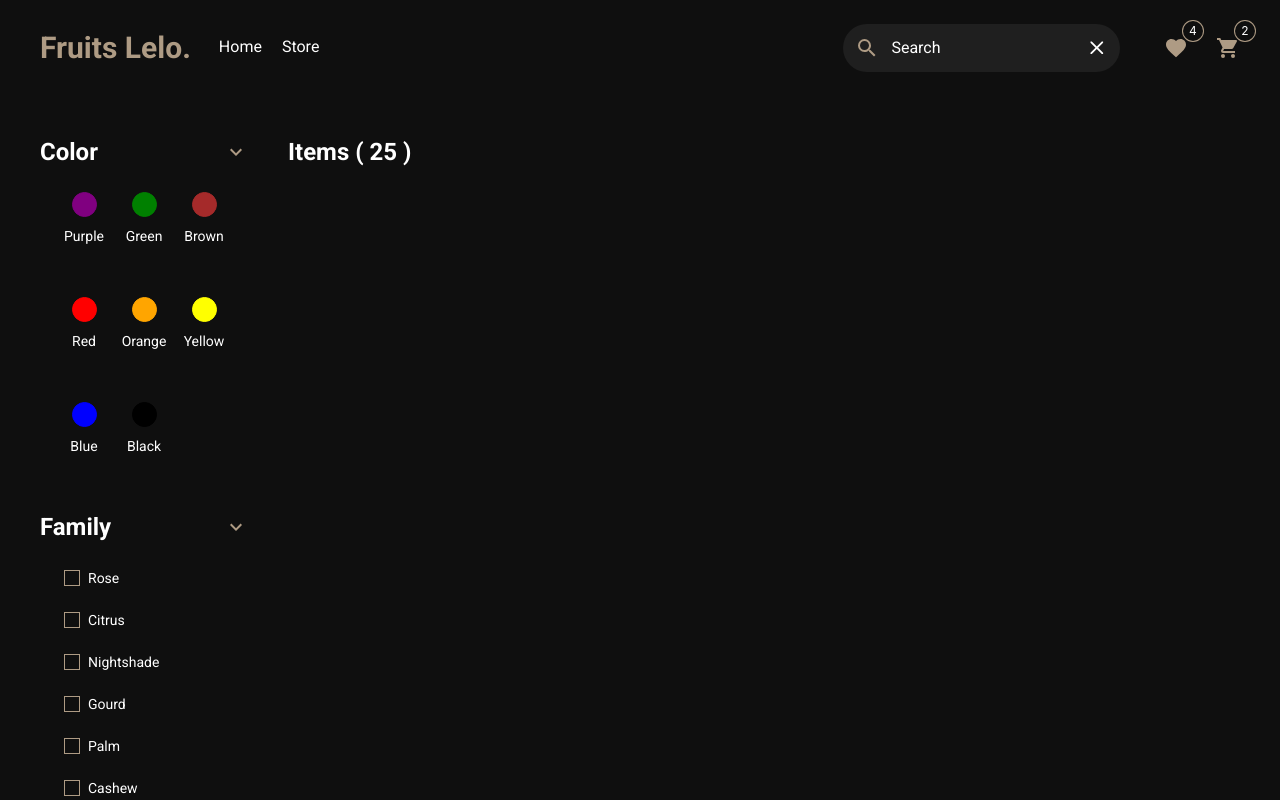
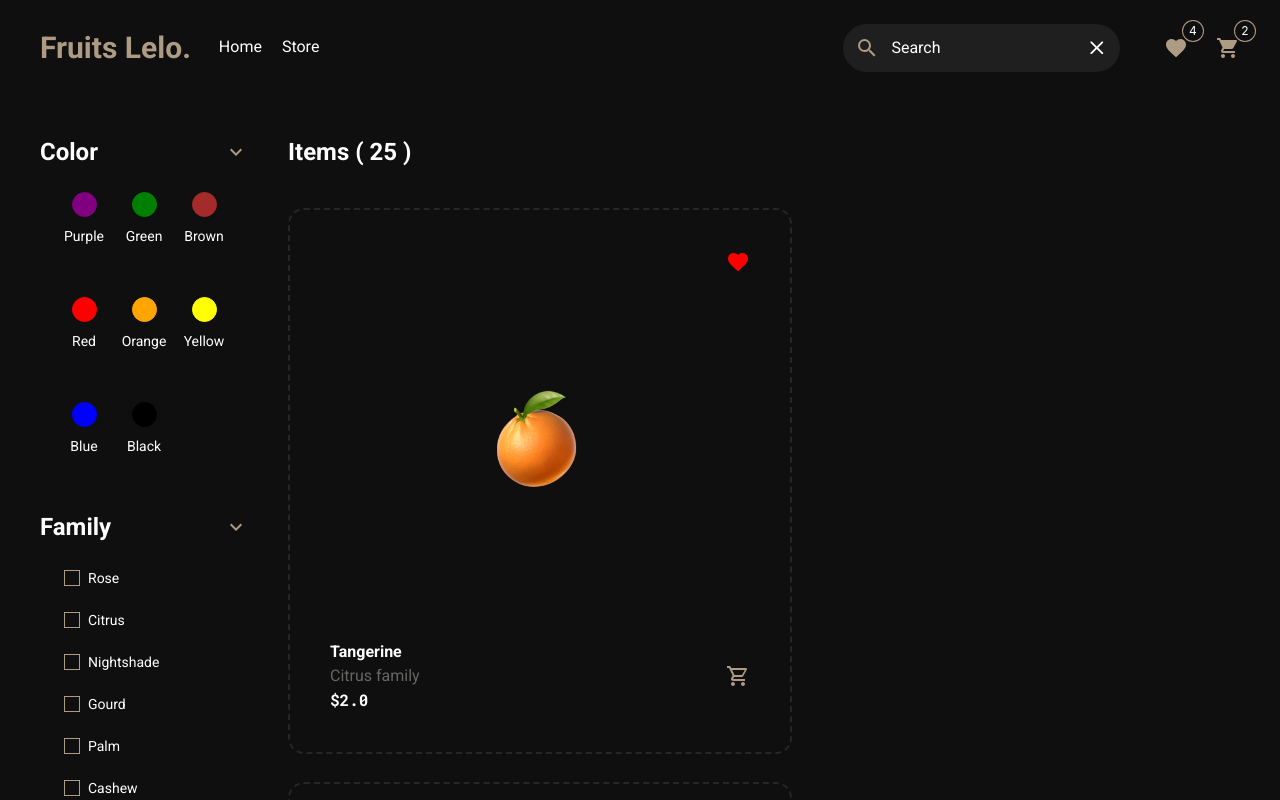
Before and after one commit to Hriday2406/fruits-lelo, a React (Vite) app: page /store in a window 1280 px wide. Shown: the top 800 px of the page. Built offline with nearby package versions, Linux system fonts and the light colour scheme.

Commit message:
Store Page Styling v1.0 - Add Aside functionality - Add fruit cards - Filtering not working - Search not working - Favourite page not working - Aside closing animation not working

```diff
--- a/src/components/Product.jsx
+++ b/src/components/Product.jsx
@@ -47,11 +47,6 @@ export default function Product() {
     return false;
   }
 
-  function isFav(id) {
-    for (let i in favs) if (favs[i] == id) return true;
-    return false;
-  }
-
   function getQty(id) {
     for (let i in cart) if (cart[i].fruitId == id) return cart[i].count;
     return 1;
@@ -59,7 +54,7 @@ export default function Product() {
 
   useEffect(() => {
     if (isInCart(fruit.id)) setQty(getQty);
-    if (isFav(fruit.id)) setFav(true);
+    if (favs.includes(fruit.id)) setFav(true);
   }, []);
 
   return (
@@ -87,7 +82,7 @@ export default function Product() {
             setFav(!fav);
             setFavs((prev) => {
               const newArr = [...prev];
-              if (isFav(fruit.id)) {
+              if (favs.includes(fruit.id)) {
                 for (let i in newArr)
                   if (favs[i] == fruit.id) newArr.splice(i, 1);
                 return newArr;
--- a/src/components/Store.jsx
+++ b/src/components/Store.jsx
@@ -1,25 +1,46 @@
 import Icon from "@mdi/react";
-import { mdiChevronDown, mdiChevronUp, mdiWindowClose } from "@mdi/js";
+import {
+  mdiChevronDown,
+  mdiChevronUp,
+  mdiWindowClose,
+  mdiHeart,
+  mdiHeartOutline,
+  mdiCartOutline,
+  mdiCart,
+} from "@mdi/js";
 import { Checkbox, ConfigProvider } from "antd";
-import { useState } from "react";
+import { useContext, useEffect, useState } from "react";
+import {
+  COLOROPTIONS,
+  FAMILYOPTIONS,
+  FRUITS,
+  VITAMINSOPTIONS,
+} from "../utils/constants";
+import { CartContext, FavContext } from "./App";
+import { Link } from "react-router-dom";
 
-function Tags({ text, onClick }) {
+function Tags({ text, setFilters }) {
+  let textToDisplay = text.length <= 2 ? "Vitamin " + text : text;
   return (
     <div className="flex select-none items-center gap-1 rounded-full bg-accent px-3 py-1 font-mono text-xs font-black text-black">
-      <span className="">{text}</span>
+      <span className="">{textToDisplay}</span>
       <Icon
         path={mdiWindowClose}
         size={0.6}
         className="cursor-pointer transition-all hover:scale-150"
         onClick={() => {
-          console.log("test");
+          setFilters((prev) => {
+            const newFilters = [...prev];
+            newFilters.splice(newFilters.indexOf(text), 1);
+            return newFilters;
+          });
         }}
       />
     </div>
   );
 }
 
-function ColorCheckBox({ color }) {
+function ColorCheckBox({ color, onClick }) {
   return (
     <ConfigProvider
       theme={{
@@ -38,6 +59,7 @@ function ColorCheckBox({ color }) {
       <Checkbox
         className="flex w-1/4 flex-col items-center justify-center gap-2"
         value={color}
+        onClick={onClick}
       >
         {color}
       </Checkbox>
@@ -45,54 +67,42 @@ function ColorCheckBox({ color }) {
   );
 }
 
-function Aside() {
-  const colorOptions = [
-    "Purple",
-    "Green",
-    "Brown",
-    "Red",
-    "Orange",
-    "Yellow",
-    "Blue",
-    "Black",
-  ];
-  const familyOptions = [
-    { label: "Rose", value: "Rose" },
-    { label: "Citrus", value: "Citrus" },
-    { label: "Nightshade", value: "Nightshade" },
-    { label: "Gourd", value: "Gourd" },
-    { label: "Palm", value: "Palm" },
-    { label: "Cashew", value: "Cashew" },
-    { label: "Berry", value: "Berry" },
-    { label: "Laurel", value: "Laurel" },
-    { label: "Other", value: "Other" },
-  ];
-  const vitaminsOptions = [
-    { label: "Vitamin C", value: "C" },
-    { label: "Vitamin A", value: "A" },
-    { label: "Vitamin K", value: "K" },
-    { label: "Vitamin E", value: "E" },
-    { label: "Vitamin B6", value: "B6" },
-  ];
-
-  const [filters, setFilters] = useState([]);
+function Aside({ filters, setFilters }) {
+  const [colors, setColors] = useState([]);
   const [families, setFamilies] = useState([]);
+  const [vitamins, setVitamins] = useState([]);
   const [isColorOpen, setIsColorOpen] = useState(true);
   const [isFamilyOpen, setIsFamilyOpen] = useState(true);
   const [isVitaminOpen, setIsVitaminOpen] = useState(true);
 
+  function handleColorChange(e) {
+    let val = e.target.value;
+    const newColors = [...colors];
+    if (newColors.indexOf(val) == -1) newColors.push(val);
+    else newColors.splice(newColors.indexOf(val), 1);
+    setColors(newColors);
+  }
   function handleFamilyChange(checkedValues) {
-    console.log(checkedValues);
+    const newValues = [...checkedValues];
+    if (families.length != 0)
+      newValues.splice(newValues.indexOf(families[0]), 1);
+    setFamilies(newValues);
   }
   function handleVitaminsChange(checkedValues) {
-    console.log(checkedValues);
+    setVitamins(checkedValues);
   }
 
+  useEffect(() => {
+    setFilters(colors.concat(families).concat(vitamins));
+  }, [colors, families, vitamins]);
+
   return (
-    <div className="w-72 p-10">
+    <div className="w-72 shrink-0 p-10">
       <div className="">
         <div className="flex items-center justify-between bg-bg">
-          <h1 className="text-2xl font-bold">Color</h1>
+          <h1 className="text-2xl font-bold">
+            Color {colors.length > 0 ? `(${colors.length})` : ""}
+          </h1>
           <Icon
             path={isColorOpen ? mdiChevronDown : mdiChevronUp}
             size={1}
@@ -106,16 +116,22 @@ function Aside() {
         <div
           className={`m-6 origin-top transition-all duration-500 ${isColorOpen ? "" : "scale-y-0"}`}
         >
-          <Checkbox.Group onChange={handleFamilyChange} className="flex gap-5">
-            {colorOptions.map((color, index) => (
-              <ColorCheckBox color={color} key={color + index} />
+          <Checkbox.Group className="flex gap-5">
+            {COLOROPTIONS.map((color, index) => (
+              <ColorCheckBox
+                color={color}
+                onClick={handleColorChange}
+                key={color + index}
+              />
             ))}
           </Checkbox.Group>
         </div>
       </div>
       <div className="">
         <div className="flex items-center justify-between">
-          <h1 className="text-2xl font-bold">Family</h1>
+          <h1 className="text-2xl font-bold">
+            Family {families.length > 0 ? `(${families.length})` : ""}
+          </h1>
           <Icon
             path={isFamilyOpen ? mdiChevronDown : mdiChevronUp}
             size={1}
@@ -140,17 +156,20 @@ function Aside() {
             }}
           >
             <Checkbox.Group
-              options={familyOptions}
+              options={FAMILYOPTIONS}
               defaultValue={[]}
               className={`flex origin-top flex-col gap-5 transition-all duration-500 ${isFamilyOpen ? "" : "scale-y-0"}`}
               onChange={handleFamilyChange}
+              value={families}
             />
           </ConfigProvider>
         </div>
       </div>
       <div className="">
         <div className="flex items-center justify-between">
-          <h1 className="text-2xl font-bold">Vitamins</h1>
+          <h1 className="text-2xl font-bold">
+            Vitamins {vitamins.length > 0 ? `(${vitamins.length})` : ""}
+          </h1>
           <Icon
             path={isVitaminOpen ? mdiChevronDown : mdiChevronUp}
             size={1}
@@ -175,7 +194,7 @@ function Aside() {
             }}
           >
             <Checkbox.Group
-              options={vitaminsOptions}
+              options={VITAMINSOPTIONS}
               defaultValue={[]}
               className={`flex origin-top flex-col gap-5 transition-all duration-500 ${isVitaminOpen ? "" : "scale-y-0"}`}
               onChange={handleVitaminsChange}
@@ -188,12 +207,92 @@ function Aside() {
 }
 
 export default function Store() {
+  const [filters, setFilters] = useState([]);
+  const { favs, setFavs } = useContext(FavContext);
+  const { cart, setCart } = useContext(CartContext);
+
+  function isInCart(id) {
+    for (let i in cart) if (cart[i].fruitId == id) return true;
+    return false;
+  }
+
   return (
     <section className="flex">
-      <Aside />
-      <div className="flex flex-col items-start gap-5 pr-10 pt-10">
+      <Aside filters={filters} setFilters={setFilters} />
+      <div className="flex w-full flex-col items-start gap-5 pr-10 pt-10">
         <h1 className="text-2xl font-bold">Items ( {25} )</h1>
-        <div className="flex gap-3"></div>
+        <div className="flex gap-3">
+          {filters.map((item, index) => (
+            <Tags text={item} setFilters={setFilters} key={item + index} />
+          ))}
+        </div>
+        <div className="flex flex-wrap gap-7">
+          {FRUITS.map((fruit, index) => {
+            return (
+              <div
+                className="group relative shrink-0 select-none rounded-2xl border-2 border-dashed border-dash"
+                key={fruit.name + index}
+              >
+                <Icon
+                  path={favs.includes(fruit.id) ? mdiHeart : mdiHeartOutline}
+                  size={1}
+                  className="absolute right-10 top-10 cursor-pointer transition-all duration-500 hover:scale-125 hover:drop-shadow-[0_0_15px_red]"
+                  color={favs.includes(fruit.id) ? "red" : "white"}
+                  onClick={() => {
+                    setFavs((prev) => {
+                      const newArr = [...prev];
+                      if (favs.includes(fruit.id)) {
+                        newArr.splice(favs.indexOf(fruit.id), 1);
+                        return newArr;
+                      }
+                      newArr.push(fruit.id);
+                      return newArr;
+                    });
+                  }}
+                />
+                <Link
+                  to={`/store/${fruit.slug}`}
+                  className="rounded-2xl"
+                  key={fruit.name + index}
+                >
+                  <div className="px-[200px] pb-[150px] pt-[180px]">
+                    <img
+                      src={fruit.src}
+                      alt={fruit.name}
+                      className="size-[100px] transition-all duration-500 group-hover:scale-125 group-hover:drop-shadow-[0_0_20px_#AE9B84]"
+                    />
+                  </div>
+                </Link>
+                <div className="flex w-full items-center justify-between px-10 pb-10">
+                  <div className="flex flex-col justify-between">
+                    <h3 className="font-bold">{fruit.name}</h3>
+                    <span className="text-gray">{fruit.family} family</span>
+                    <span className="font-mono font-bold">${fruit.price}</span>
+                  </div>
+                  <Icon
+                    path={isInCart(fruit.id) ? mdiCart : mdiCartOutline}
+                    size={1}
+                    className="cursor-pointer transition-all duration-500 hover:scale-125 hover:drop-shadow-[0_0_15px_#ae9b84]"
+                    color="#ae9b84"
+                    onClick={() => {
+                      setCart((prev) => {
+                        const newCart = [...prev];
+                        if (!isInCart(fruit.id)) {
+                          newCart.push({ fruitId: fruit.id, count: 1 });
+                          return newCart;
+                        }
+                        for (let i in newCart)
+                          if (newCart[i].fruitId == fruit.id)
+                            newCart.splice(i, 1);
+                        return newCart;
+                      });
+                    }}
+                  />
+                </div>
+              </div>
+            );
+          })}
+        </div>
       </div>
     </section>
   );
--- a/src/utils/constants.js
+++ b/src/utils/constants.js
@@ -325,3 +325,32 @@ export const FRUITS = [
     vitamins: ["A"],
   },
 ];
+
+export const COLOROPTIONS = [
+  "Purple",
+  "Green",
+  "Brown",
+  "Red",
+  "Orange",
+  "Yellow",
+  "Blue",
+  "Black",
+];
+export const FAMILYOPTIONS = [
+  { label: "Rose", value: "Rose" },
+  { label: "Citrus", value: "Citrus" },
+  { label: "Nightshade", value: "Nightshade" },
+  { label: "Gourd", value: "Gourd" },
+  { label: "Palm", value: "Palm" },
+  { label: "Cashew", value: "Cashew" },
+  { label: "Berry", value: "Berry" },
+  { label: "Laurel", value: "Laurel" },
+  { label: "Other", value: "Other" },
+];
+export const VITAMINSOPTIONS = [
+  { label: "Vitamin C", value: "C" },
+  { label: "Vitamin A", value: "A" },
+  { label: "Vitamin K", value: "K" },
+  { label: "Vitamin E", value: "E" },
+  { label: "Vitamin B6", value: "B6" },
+];
```
